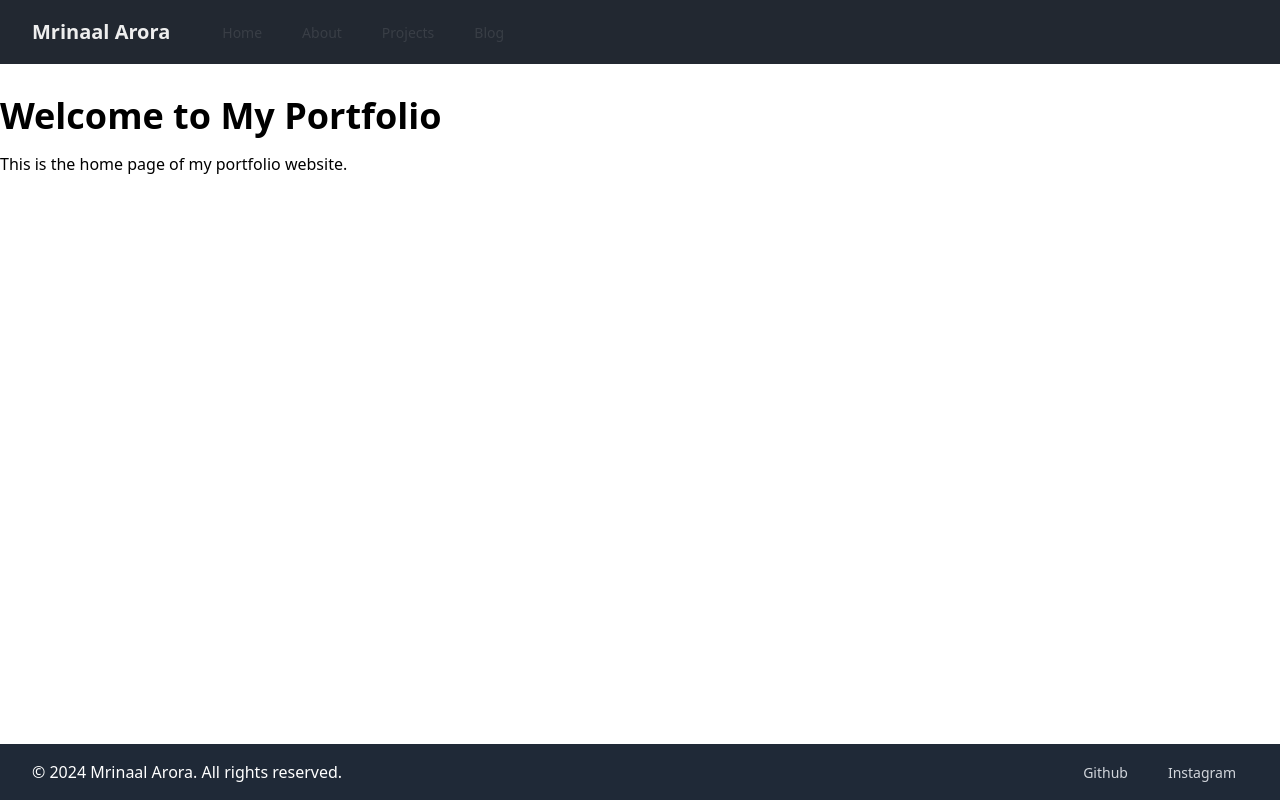
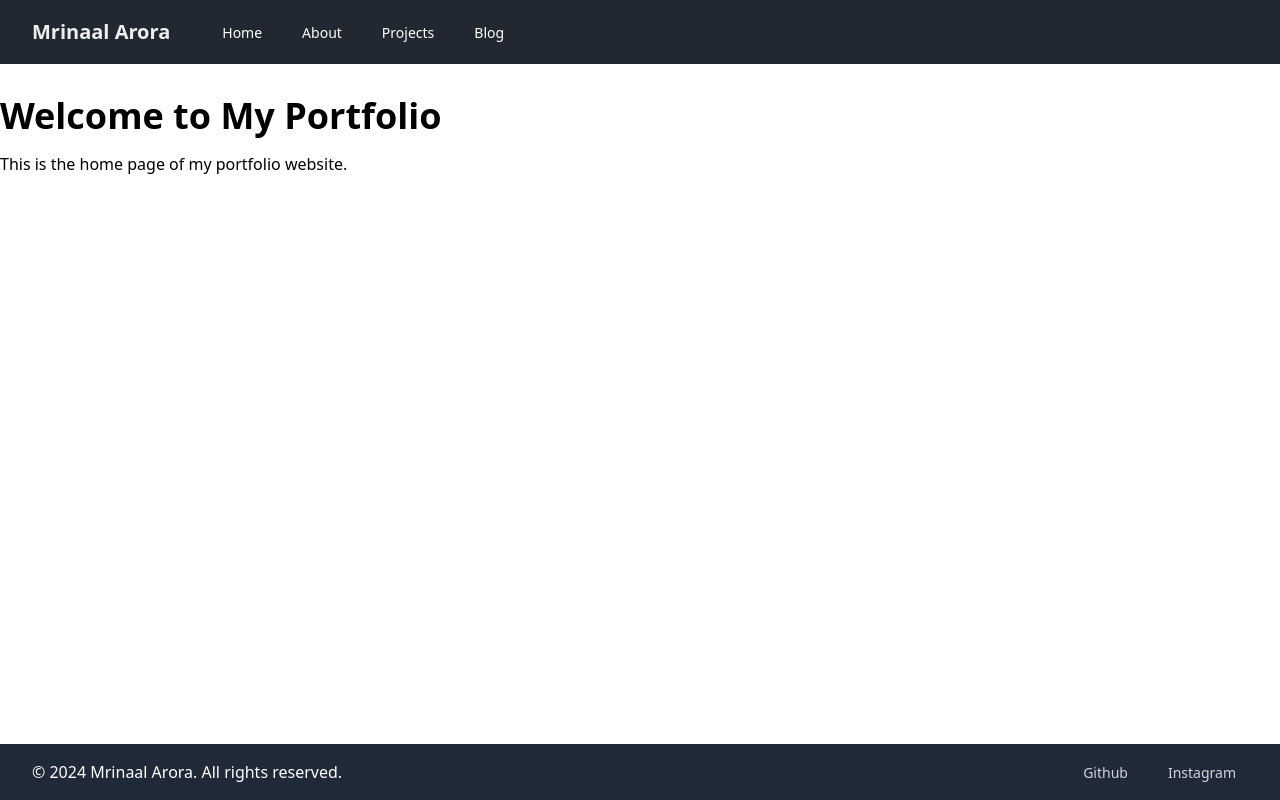
Before and after one commit to aroramrinaal/my-portfolio, a Next.js app: page / in a window 1280 px wide. Built offline with nearby package versions, Linux system fonts and the light colour scheme.

Commit message:
refactor: update Navbar link colors and styles

```diff
--- a/src/components/Navbar.tsx
+++ b/src/components/Navbar.tsx
@@ -13,16 +13,16 @@ const Navbar: React.FC = () => {
                         <div className="hidden md:block">
                             <div className="ml-10 flex items-baseline space-x-4">
                                 <Link href="/">
-                                    <a className="text-charcoal hover:bg-teal hover:text-lightGray px-3 py-2 rounded-md text-sm font-medium">Home</a>
+                                    <a className="text-white hover:bg-teal hover:text-lightGray px-3 py-2 rounded-md text-sm font-medium">Home</a>
                                 </Link>
                                 <Link href="/about">
-                                    <a className="text-charcoal hover:bg-teal hover:text-lightGray px-3 py-2 rounded-md text-sm font-medium">About</a>
+                                    <a className="text-white hover:bg-teal hover:text-lightGray px-3 py-2 rounded-md text-sm font-medium">About</a>
                                 </Link>
                                 <Link href="/projects">
-                                    <a className="text-charcoal hover:bg-teal hover:text-lightGray px-3 py-2 rounded-md text-sm font-medium">Projects</a>
+                                    <a className="text-white hover:bg-teal hover:text-lightGray px-3 py-2 rounded-md text-sm font-medium">Projects</a>
                                 </Link>
                                 <Link href="/blog">
-                                    <a className="text-charcoal hover:bg-teal hover:text-lightGray px-3 py-2 rounded-md text-sm font-medium">Blog</a>
+                                    <a className="text-white hover:bg-teal hover:text-lightGray px-3 py-2 rounded-md text-sm font-medium">Blog</a>
                                 </Link>
                             </div>
                         </div>
```
